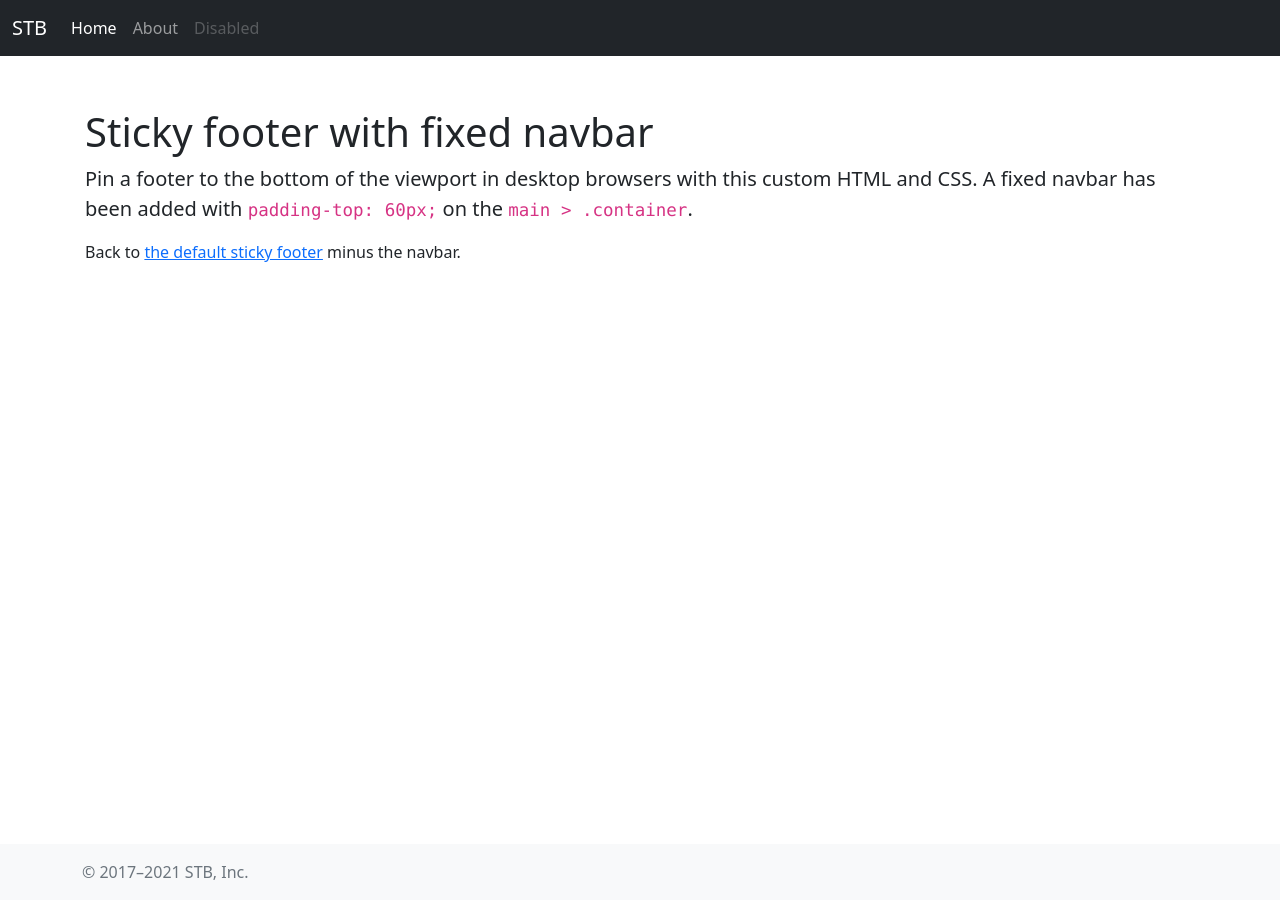
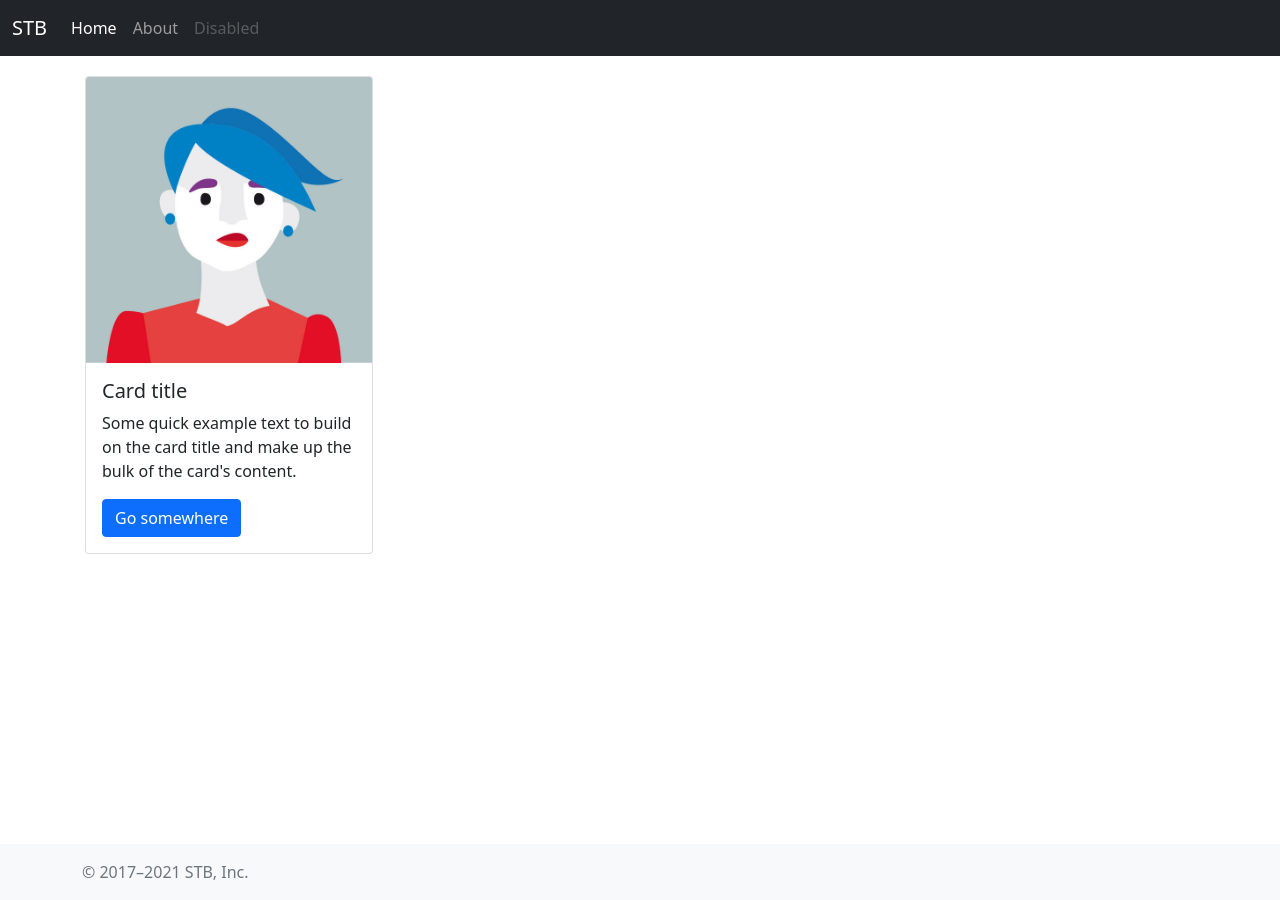
Before and after one commit to createwebid/web, a Jekyll site: the page built from index.html, in a window 1280 px wide. Built offline with Jekyll 4.4.1, drawn with Linux system fonts in a browser that asks for light colours.

Commit message:
Update index.html

```diff
--- a/index.html
+++ b/index.html
@@ -3,6 +3,11 @@
 title:  'Hello World!'
 ---
 
-<h1 class="mt-5">Sticky footer with fixed navbar</h1>
-<p class="lead">Pin a footer to the bottom of the viewport in desktop browsers with this custom HTML and CSS. A fixed navbar has been added with <code class="small">padding-top: 60px;</code> on the <code class="small">main &gt; .container</code>.</p>
-<p>Back to <a href="/docs/5.0/examples/sticky-footer/">the default sticky footer</a> minus the navbar.</p>
+<p><div class="card" style="width: 18rem;">
+  <img id="c" src="img/nan.jpg" class="card-img-top" alt="...">
+  <div class="card-body">
+    <h5 class="card-title">Card title</h5>
+    <p class="card-text">Some quick example text to build on the card title and make up the bulk of the card's content.</p>
+    <a href="#" class="btn btn-primary">Go somewhere</a>
+  </div>
+</div></p>
```
